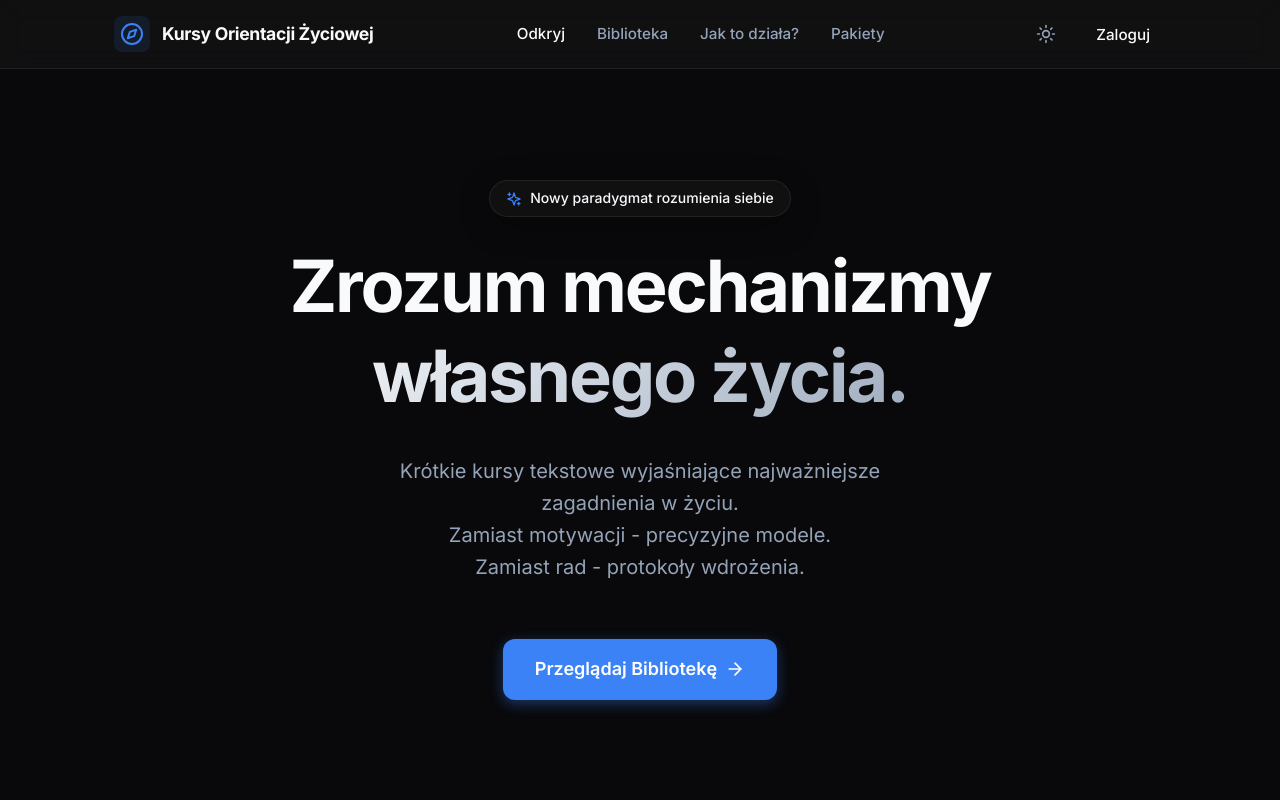
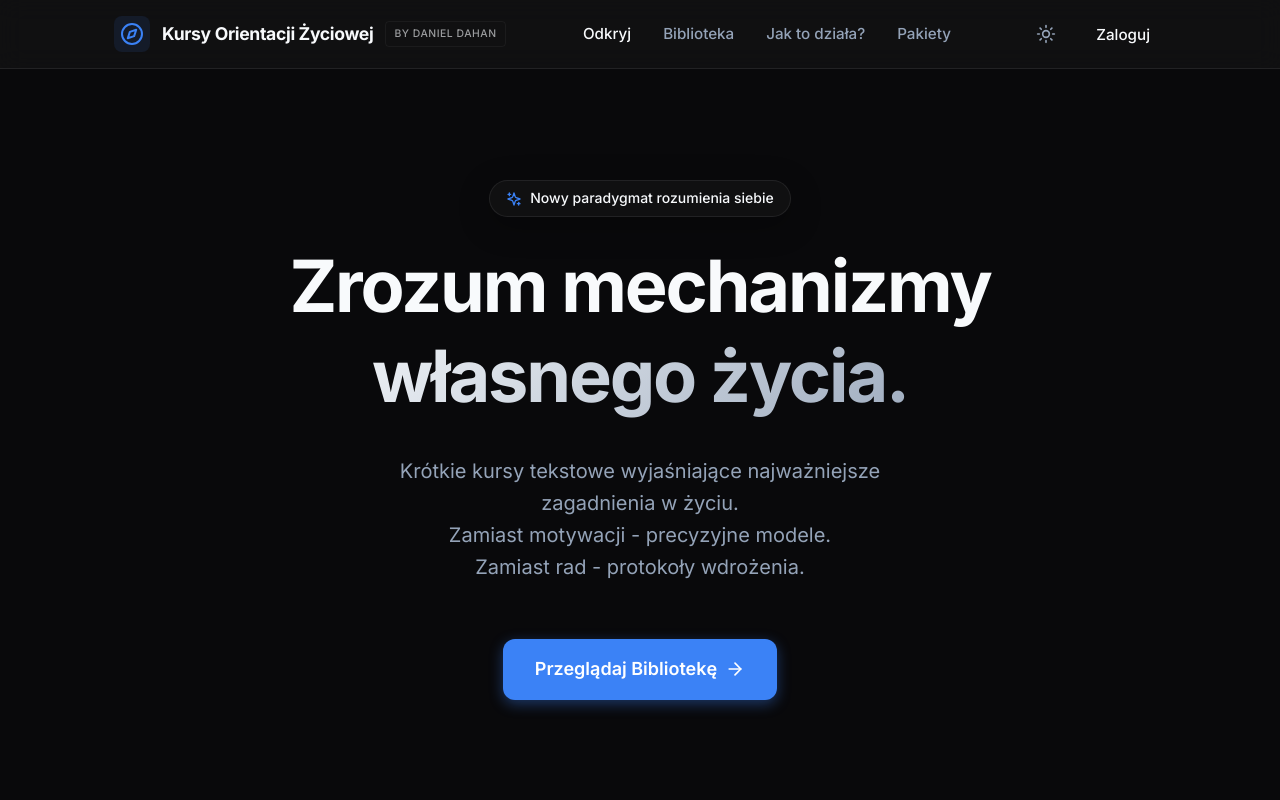
Before and after one commit to DahanDaniel/kursy-orientacji-zyciowej, a React (Vite) app: page / in a window 1280 px wide. Shown: the top 800 px of the page. Built offline with nearby package versions, Linux system fonts and the light colour scheme.

Commit message:
style: add creator attribution tag to navbar

```diff
--- a/src/components/Navbar.jsx
+++ b/src/components/Navbar.jsx
@@ -28,7 +28,10 @@ const Navbar = () => {
             <div className="brand-icon">
               <Compass size={24} color="var(--accent-primary)" />
             </div>
-            <span className="brand-text">Kursy Orientacji Życiowej</span>
+            <span className="brand-text" style={{ display: 'flex', alignItems: 'center' }}>
+              Kursy Orientacji Życiowej
+              <span style={{ fontSize: '0.65rem', marginLeft: '12px', opacity: 0.6, fontWeight: 500, letterSpacing: '0.05em', textTransform: 'uppercase', border: '1px solid var(--glass-border)', padding: '4px 8px', borderRadius: '4px' }}>by Daniel Dahan</span>
+            </span>
           </Link>
         )}
         <nav className="nav-links">
```
